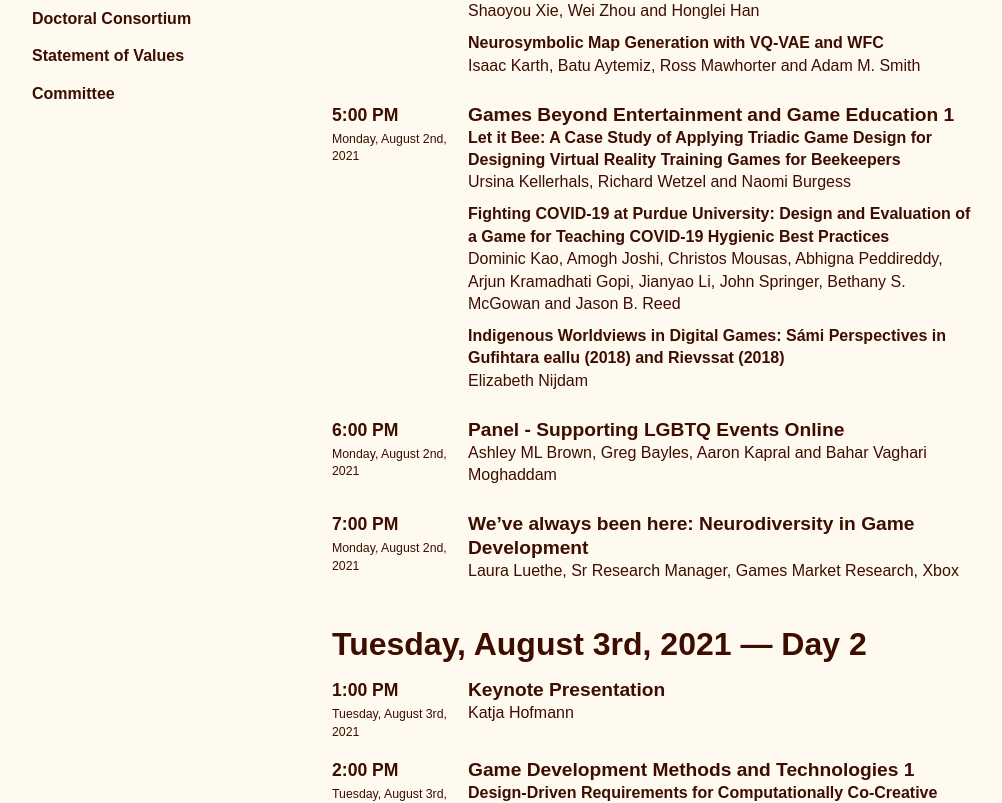
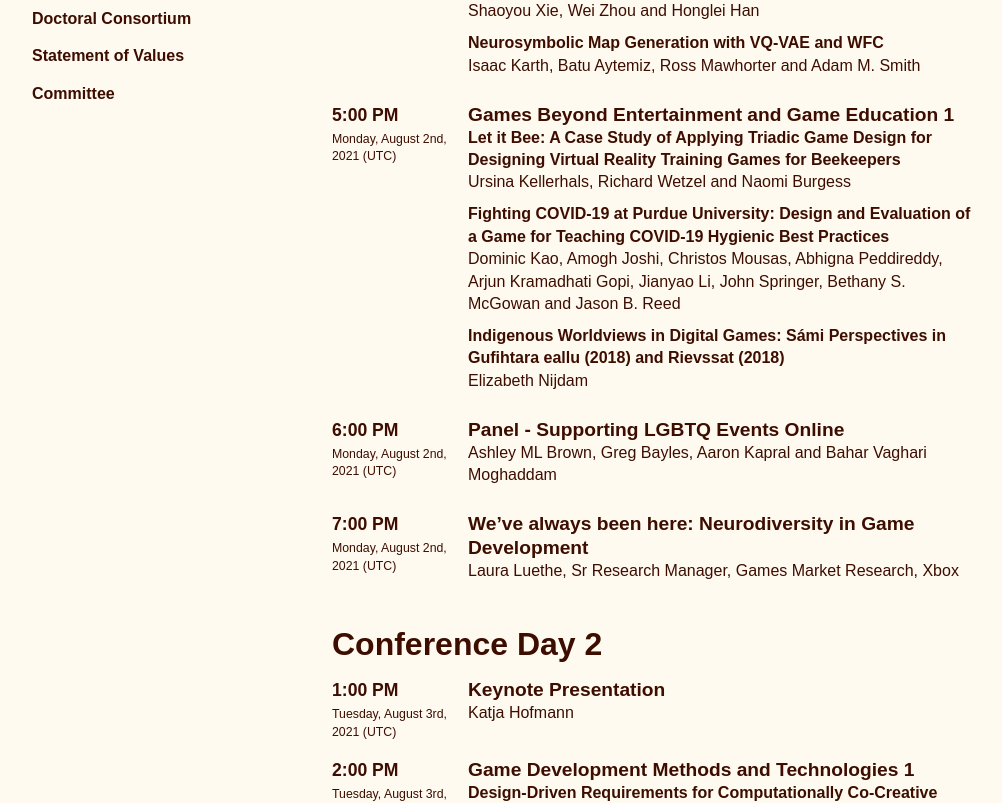
Before and after one commit to Spaxe/fdg2021.org, a React (Create React App) app: page /conference-program in a window 1280 px wide. Shown: the part 1440-2243 px from the top of the page, without its empty margins (136-1138 px from the left). Built offline with nearby package versions, Linux system fonts and the light colour scheme; a web font is replaced by a local one.

Commit message:
program filter

```diff
--- a/package.json
+++ b/package.json
@@ -13,6 +13,7 @@
     "autoprefixer": "9.8.6",
     "core-js": "^3.6.5",
     "date-fns": "^2.22.1",
+    "date-fns-tz": "^1.1.4",
     "postcss-cli": "7.1.1",
     "react": "16.13.1",
     "react-app-polyfill": "^1.0.6",
--- a/src/assets/style.css
+++ b/src/assets/style.css
@@ -295,6 +295,10 @@ h3.schedule-datetime .schedule-nextday {
   color: white;
 }
 
+.schedule-filter-label:hover {
+  opacity: 0.75;
+}
+
 .schedule-filter-input:checked + .schedule-filter-label {
   opacity: 1;
   border-width: 0 0.5rem;
--- a/src/conference-program/Program.tsx
+++ b/src/conference-program/Program.tsx
@@ -1,6 +1,7 @@
-import React from "react";
+import React, { useState } from "react";
 import ReactMarkdown from "react-markdown";
-import { parseISO, format, isSameDay } from 'date-fns'
+import { parseISO } from 'date-fns';
+import { format } from 'date-fns-tz';
 import Header from "./../Header";
 import Menu from "./../Menu";
 import Organisations from "./../Organisations";
@@ -8,7 +9,9 @@ import Footer from "./../Footer";
 import { HeadingRenderer } from "../MarkdownRenderer";
 
 const Program = () => {
+  const [scheduleFilter, setScheduleFilter] = useState(0);
   const tzOffset = "-04:00";
+
   return (
     <div className="bg-orange-100 text-primary-red overflow-x-hidden">
       <Header />
@@ -18,35 +21,35 @@ const Program = () => {
         <main className="ml-8 mt-10 pr-8">
           <ReactMarkdown source={md} renderers={{ heading: HeadingRenderer }} />
 
-          <input className="schedule-filter-input" id="schedule-all" type="radio" name="schedule-filter" value="Entire Schedule" defaultChecked={true} />
+          <input className="schedule-filter-input" id="schedule-all" type="radio" name="schedule-filter" value="Entire Schedule" defaultChecked={true} onInput={() => setScheduleFilter(0)} />
           <label className="schedule-filter-label" htmlFor="schedule-all">
             Entire schedule
           </label>
 
-          <input className="schedule-filter-input" id="schedule-1" type="radio" name="schedule-filter" value="Day 1" />
+          <input className="schedule-filter-input" id="schedule-1" type="radio" name="schedule-filter" value="Day 1" onInput={() => setScheduleFilter(1)} />
           <label className="schedule-filter-label" htmlFor="schedule-1">
             Day 1
           </label>
 
-          <input className="schedule-filter-input" id="schedule-2" type="radio" name="schedule-filter" value="Day 2" />
+          <input className="schedule-filter-input" id="schedule-2" type="radio" name="schedule-filter" value="Day 2" onInput={() => setScheduleFilter(2)} />
           <label className="schedule-filter-label" htmlFor="schedule-2">
             Day 2
           </label>
 
-          <input className="schedule-filter-input" id="schedule-3" type="radio" name="schedule-filter" value="Day 3" />
+          <input className="schedule-filter-input" id="schedule-3" type="radio" name="schedule-filter" value="Day 3" onInput={() => setScheduleFilter(3)} />
           <label className="schedule-filter-label" htmlFor="schedule-3">
             Day 3
           </label>
 
-          <input className="schedule-filter-input" id="schedule-4" type="radio" name="schedule-filter" value="Day 4" />
+          <input className="schedule-filter-input" id="schedule-4" type="radio" name="schedule-filter" value="Day 4" onInput={() => setScheduleFilter(4)} />
           <label className="schedule-filter-label" htmlFor="schedule-4">
             Day 4
           </label>
 
-          <Schedule day={day1} i={0} tzOffset={tzOffset} />
-          <Schedule day={day2} i={1} tzOffset={tzOffset} />
-          <Schedule day={day3} i={2} tzOffset={tzOffset} />
-          <Schedule day={day4} i={3} tzOffset={tzOffset} />
+          {scheduleFilter === 0 || scheduleFilter === 1 ? <Schedule day={day1} i={0} tzOffset={tzOffset} /> : null}
+          {scheduleFilter === 0 || scheduleFilter === 2 ? <Schedule day={day2} i={1} tzOffset={tzOffset} /> : null}
+          {scheduleFilter === 0 || scheduleFilter === 3 ? <Schedule day={day3} i={2} tzOffset={tzOffset} /> : null}
+          {scheduleFilter === 0 || scheduleFilter === 4 ? <Schedule day={day4} i={3} tzOffset={tzOffset} /> : null}
 
           <Organisations />
         </main>
@@ -64,7 +67,7 @@ export default Program;
 const Schedule = ({ day, i, tzOffset }: any) => {
   const t = constructUTCDate(i, day[0].time, tzOffset);
   return (<article>
-    <h2>{<time dateTime={t}>{format(parseISO(t), "PPPP")}</time>} — Day {i + 1}</h2>
+    <h2>Conference Day {i + 1}</h2>
     <div className="schedule">
       {day.map((d: any, j: number) => {
         const dt = constructUTCDate(i, d.time, tzOffset);
@@ -73,7 +76,7 @@ const Schedule = ({ day, i, tzOffset }: any) => {
             <h3 className="schedule-datetime" key={`time-${j}`}>
               <time dateTime={constructUTCDate(i, d.time, tzOffset)}>{format(parseISO(dt), "p")}</time>
               <br />
-              <span className="schedule-nextday">{format(parseISO(dt), "PPPP")}</span>
+              <span className="schedule-nextday">{format(parseISO(dt), "PPPP")} ({timeZoneShorthand})</span>
             </h3>
             <div className={`schedule-item ${d.type}`}>
               <ScheduleItem d={d} />
@@ -115,13 +118,13 @@ const constructUTCDate = (i: string, time: string, tzOffset: string) => {
   return `2021-08-0${i + 2}T${time}:00${tzOffset}`;
 };
 
-const isNextDay = (i: string, time: string, tzOffset: string) => {
-  const localTime = constructUTCDate(i, time, tzOffset);
-  const baseTime = `2021-08-0${i + 2}T09:00:00${tzOffset}`;
-  const localDate = parseISO(localTime);
-  const baseDate = parseISO(baseTime);
-  return !isSameDay(localDate, baseDate);
-}
+// const isNextDay = (i: string, time: string, tzOffset: string) => {
+//   const localTime = constructUTCDate(i, time, tzOffset);
+//   const baseTime = `2021-08-0${i + 2}T09:00:00${tzOffset}`;
+//   const localDate = parseISO(localTime);
+//   const baseDate = parseISO(baseTime);
+//   return !isSameDay(localDate, baseDate);
+// }
 
 const day1 =
   [
@@ -536,7 +539,9 @@ const day4 =
     },
   ];
 
+const timeZoneShorthand = `${format(new Date(), "z")}`;
+
 const md = `
 # CONFERENCE PROGRAM
-All times are displayed in your local time **${format(new Date(), "OOOO")}**.
+All times are displayed in **${format(new Date(), "zzzz")} (${timeZoneShorthand})**.
 `;
```
Also changed, not shown: 1 other file (tests, documents, lock files or other folders).
